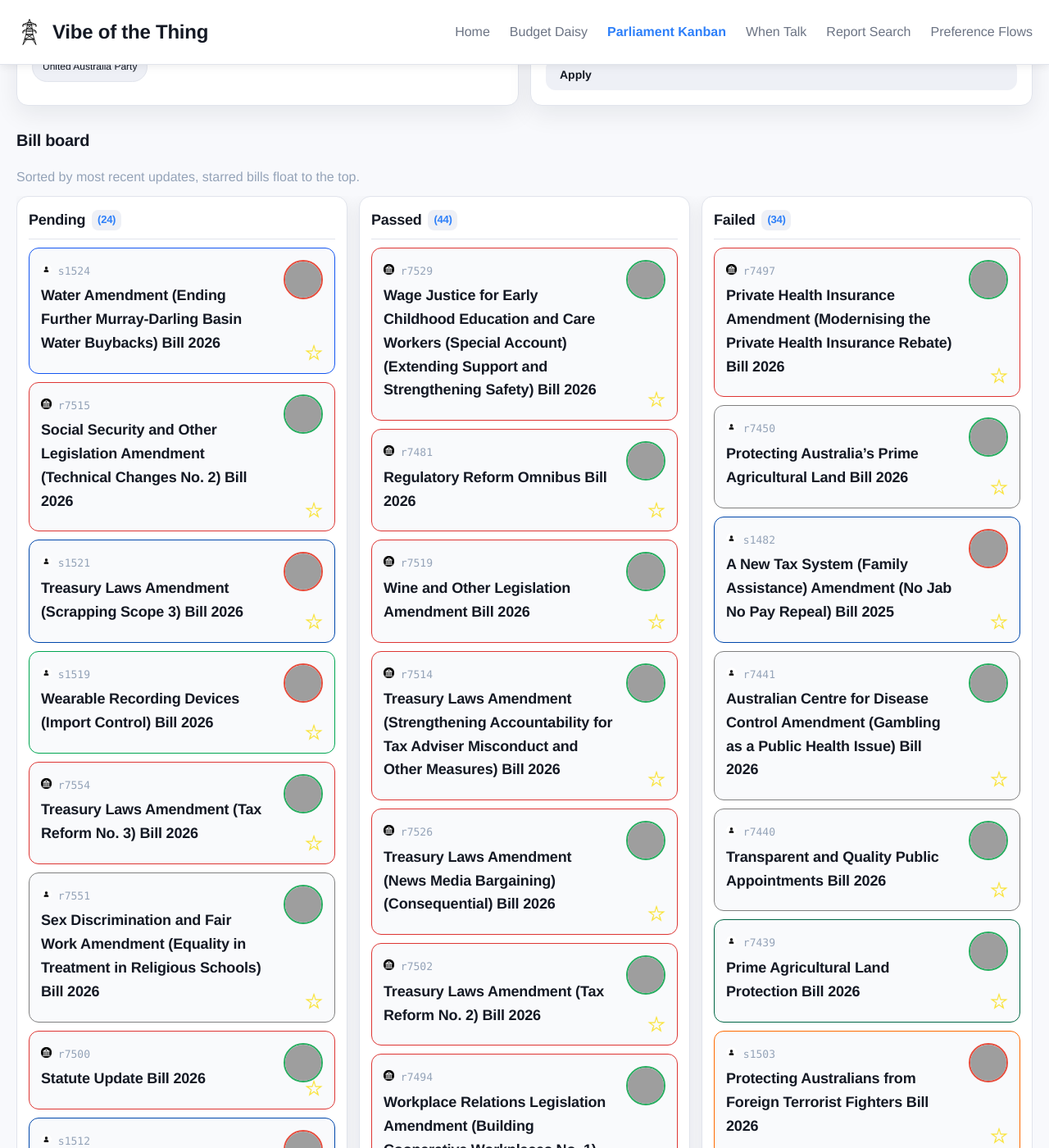
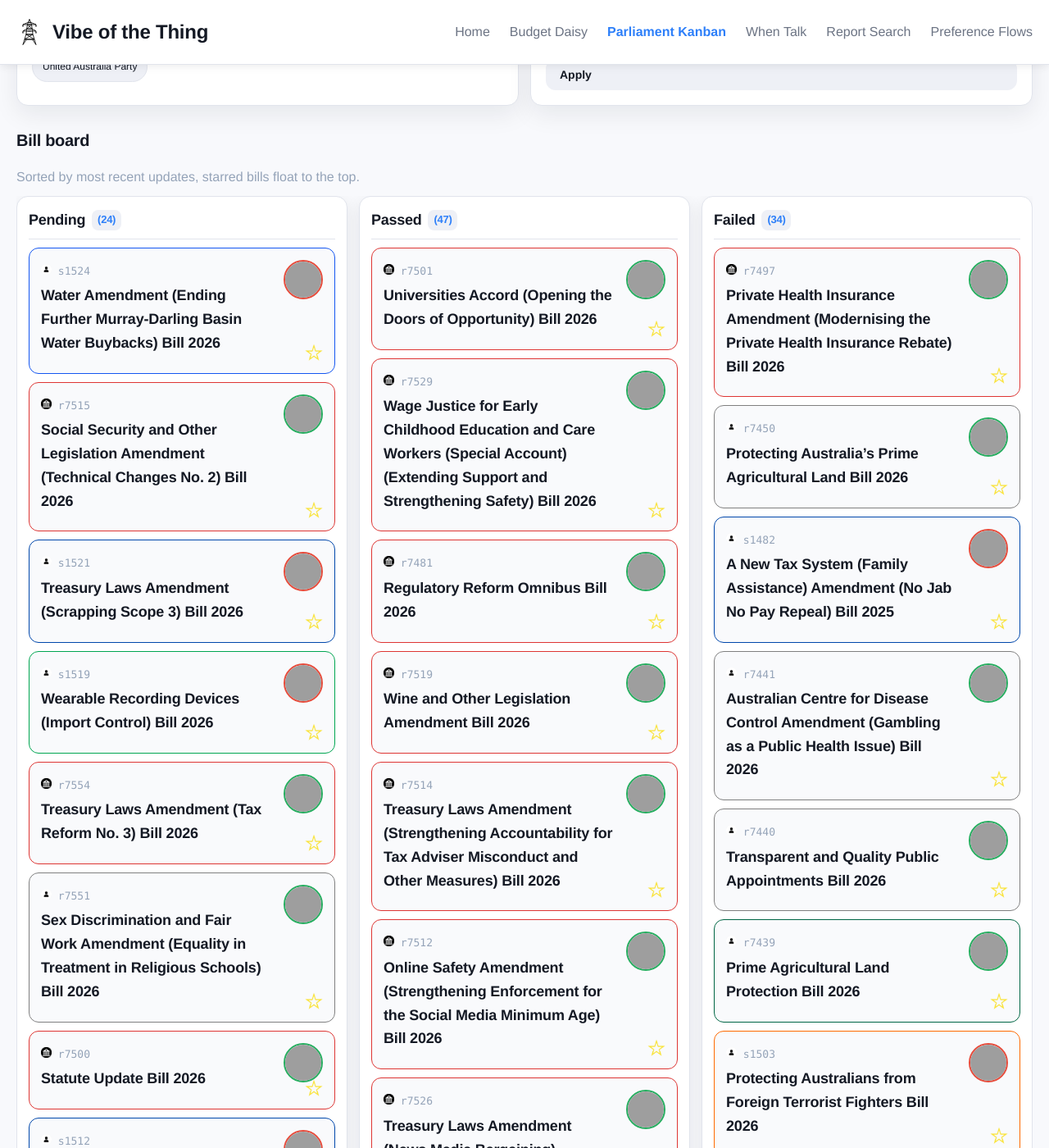
Before and after one commit to Coedice/vibe-of-the-thing, a Jekyll site: the page built from parliament-kanban/index.html, in a window 1280 px wide and 1400 px high, scrolled down 595 px. Shown: the whole window at 82% size. Built offline with Jekyll 4.4.1, drawn with Linux system fonts in a browser that asks for light colours; part of the change alters nothing that is shown; some of the changed text lies outside the part shown; grey boxes are pictures that could not be loaded.

Commit message:
Update bill data

```diff
--- a/_data/bills.yml
+++ b/_data/bills.yml
@@ -235,7 +235,7 @@ pending:
   introducer_division: Tasmania
   pdf_url: https://parlinfo.aph.gov.au/parlInfo/download/legislation/bills/s1442_first-senate/toc_pdf/25S0120.pdf;fileType=application%2Fpdf
   last_updated: 2025-07-23
-  second_reading_hansard_url: https://parlinfo.aph.gov.au/parlInfo/search/display/display.w3p;query=Id%3A%22chamber%2Fhansards%2F28690%2F0195%22
+  second_reading_hansard_url: https://parlinfo.aph.gov.au/parlInfo/search/display/display.w3p;query=Id%3A%22chamber%2Fhansards%2F28690%2F0196%22
 - bill_id: s1443
   title: Tertiary Education Legislation Amendment (There For Education, Not Profit)
     Bill 2025
@@ -445,6 +445,23 @@ pending:
   last_updated: 2026-10-15
   second_reading_hansard_url: https://parlinfo.aph.gov.au/parlInfo/search/display/display.w3p;query=Id%3A%22chamber%2Fhansards%2F29247%2F0072%22
 passed:
+- bill_id: r7341
+  title: Pacific Banking Guarantee Bill 2025
+  status: Act
+  type: Government
+  portfolio: Treasury
+  originating_house: House of Representatives
+  summary: Appropriates money out of the Consolidated Revenue Fund for the purpose
+    of meeting any liabilities that the Commonwealth may incur under a Pacific banking
+    guarantee entered into with an Australian-headquartered authorised deposit-taking
+    institution operating in the Pacific region.
+  introducer_name: Daniel Mulino
+  introducer_party: Labor
+  introducer_id: '10925'
+  introducer_division: Fraser
+  pdf_url: https://parlinfo.aph.gov.au/parlInfo/download/legislation/bills/r7341_aspassed/toc_pdf/25038b01.pdf;fileType=application%2Fpdf
+  last_updated: 2025-09-05
+  second_reading_hansard_url: https://parlinfo.aph.gov.au/parlInfo/search/display/display.w3p;query=Id%3A%22chamber%2Fhansardr%2F28811%2F0040%22
 - bill_id: r7342
   title: Universities Accord (Cutting Student Debt by 20 Per Cent) Bill 2025
   status: Act
@@ -1216,6 +1233,32 @@ passed:
   pdf_url: https://parlinfo.aph.gov.au/parlInfo/download/legislation/bills/r7494_aspassed/toc_pdf/26073b01.pdf;fileType=application%2Fpdf
   last_updated: 2026-07-06
   second_reading_hansard_url: https://parlinfo.aph.gov.au/parlInfo/search/display/display.w3p;query=Id%3A%22chamber%2Fhansardr%2F29162%2F0009%22
+- bill_id: r7501
+  title: Universities Accord (Opening the Doors of Opportunity) Bill 2026
+  status: Assent
+  type: Government
+  portfolio: Education
+  originating_house: House of Representatives
+  summary: 'Amends the: Higher Education Support Act 2003 to change the basis of higher
+    education funding to a managed growth funding system based on a total number of
+    equivalent full-time student load places; and provide for needs-based funding
+    grants to higher education providers in relation to specific types of Commonwealth
+    supported students, including students from low socioeconomic backgrounds, First
+    Nations students and students studying at regional campuses; Universities Accord
+    (Australian Tertiary Education Commission) Act 2026 to: make consequential amendments;
+    provide a framework for the Australian Tertiary Education Commission (ATEC) to
+    exercise its existing function to allocate international student places; and require
+    the ATEC to assess a higher education provider against the terms of their mission
+    based compact; and Education Services for Overseas Students Act 2000, Ombudsman
+    Act 1976 and Tertiary Education Quality and Standards Agency Act 2011 to make
+    minor amendments in relation to information management.'
+  introducer_name: Jason Clare
+  introducer_party: Labor
+  introducer_id: '10123'
+  introducer_division: Blaxland
+  pdf_url: https://parlinfo.aph.gov.au/parlInfo/download/legislation/bills/r7501_aspassed/toc_pdf/26082b01.pdf;fileType=application%2Fpdf
+  last_updated: 2026-10-16
+  second_reading_hansard_url: https://parlinfo.aph.gov.au/parlInfo/search/display/display.w3p;query=Id%3A%22chamber%2Fhansardr%2F29167%2F0017%22
 - bill_id: r7502
   title: Treasury Laws Amendment (Tax Reform No. 2) Bill 2026
   status: Act
@@ -1254,6 +1297,24 @@ passed:
   pdf_url: https://parlinfo.aph.gov.au/parlInfo/download/legislation/bills/r7503_aspassed/toc_pdf/26084b01.pdf;fileType=application%2Fpdf
   last_updated: 2026-06-30
   second_reading_hansard_url: https://parlinfo.aph.gov.au/parlInfo/search/display/display.w3p;query=Id%3A%22chamber%2Fhansardr%2F29165%2F0011%22
+- bill_id: r7512
+  title: Online Safety Amendment (Strengthening Enforcement for the Social Media Minimum
+    Age) Bill 2026
+  status: Act
+  type: Government
+  portfolio: Infrastructure, Transport, Regional Development, Communications, Sport
+    and the Arts
+  originating_house: House of Representatives
+  summary: "Amends the Online Safety Act 2021 in relation to the operation of the\
+    \ social media minimum age framework by expanding the eSafety Commissioner\u2019\
+    s information-gathering powers and increasing civil penalties for non-compliance."
+  introducer_name: Anika Wells
+  introducer_party: Labor
+  introducer_id: '10931'
+  introducer_division: Lilley
+  pdf_url: https://parlinfo.aph.gov.au/parlInfo/download/legislation/bills/r7512_aspassed/toc_pdf/26090b01.pdf;fileType=application%2Fpdf
+  last_updated: 2026-09-11
+  second_reading_hansard_url: https://parlinfo.aph.gov.au/parlInfo/search/display/display.w3p;query=Id%3A%22chamber%2Fhansardr%2F29168%2F0164%22
 - bill_id: r7514
   title: Treasury Laws Amendment (Strengthening Accountability for Tax Adviser Misconduct
     and Other Measures) Bill 2026
```
